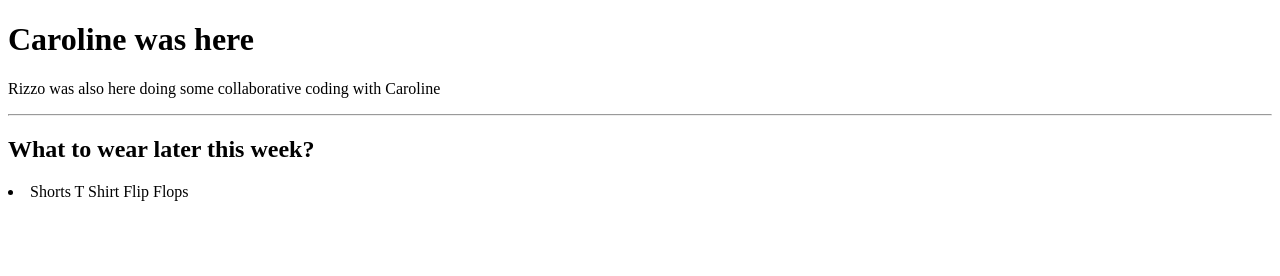
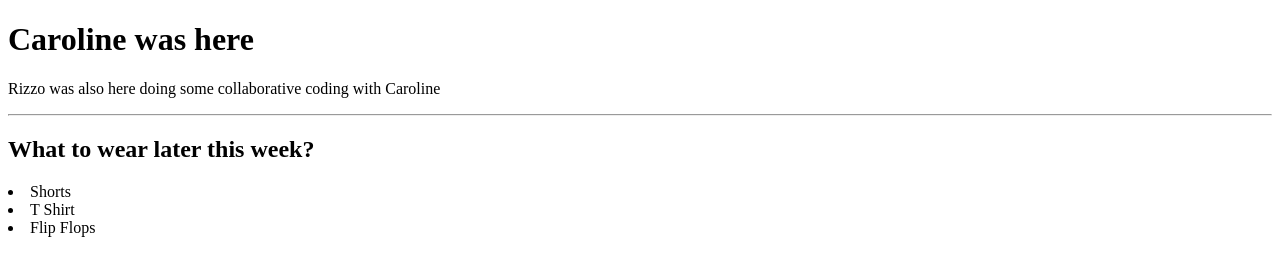
Before and after one commit to CarolineMEA/app2, a plain HTML site: page aboutus.html in a window 1280 px wide. Drawn offline with Linux system fonts and the light colour scheme.

Commit message:
EDIT: updated list so sequentila with bullets

```diff
--- a/aboutus.html
+++ b/aboutus.html
@@ -11,10 +11,9 @@
 <p>Rizzo was also here doing some collaborative coding with Caroline</p>
 <hr>
 <h2>What to wear later this week?</h2>
-<li>
-Shorts
-T Shirt
-Flip Flops
+<li>Shorts</li>
+<li>T Shirt</li>
+<li>Flip Flops</li>
 </li>
 </body>
 </html>
```
